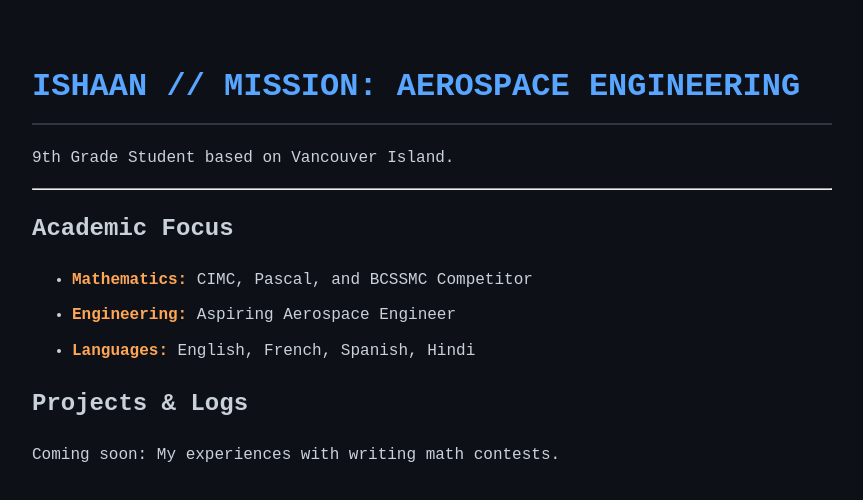
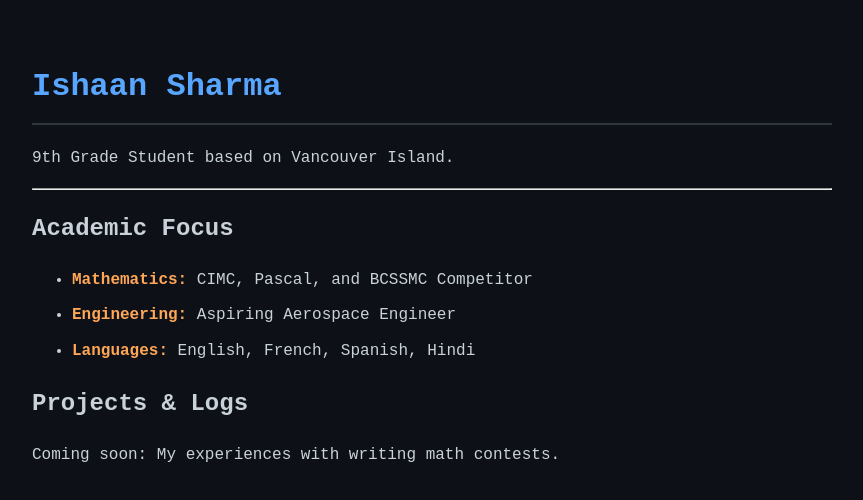
Before and after one commit to ingenious-ishaan/ingenious-ishaan.github.io, a plain HTML site: page index.html in a window 1280 px wide. Shown: the whole page, without its empty margins (208-1071 px from the left). Drawn offline with Linux system fonts and the light colour scheme.

Commit message:
Improvements

```diff
--- a/index.html
+++ b/index.html
@@ -30,12 +30,12 @@
   }
 </style>
     <!-- This is the "Brain" of your site -->
-    <title>Ingenious Ishaan | Portfolio</title>
+    <title>ingenious-ishaan | Portfolio</title>
 </head>
 <body>
 
     <!-- This is the "Body" where people see your info -->
-    <h1>ISHAAN // MISSION: AEROSPACE ENGINEERING </h1>
+    <h1>Ishaan Sharma  </h1>
     <p>9th Grade Student based on Vancouver Island.</p>
 
     <hr>
```
